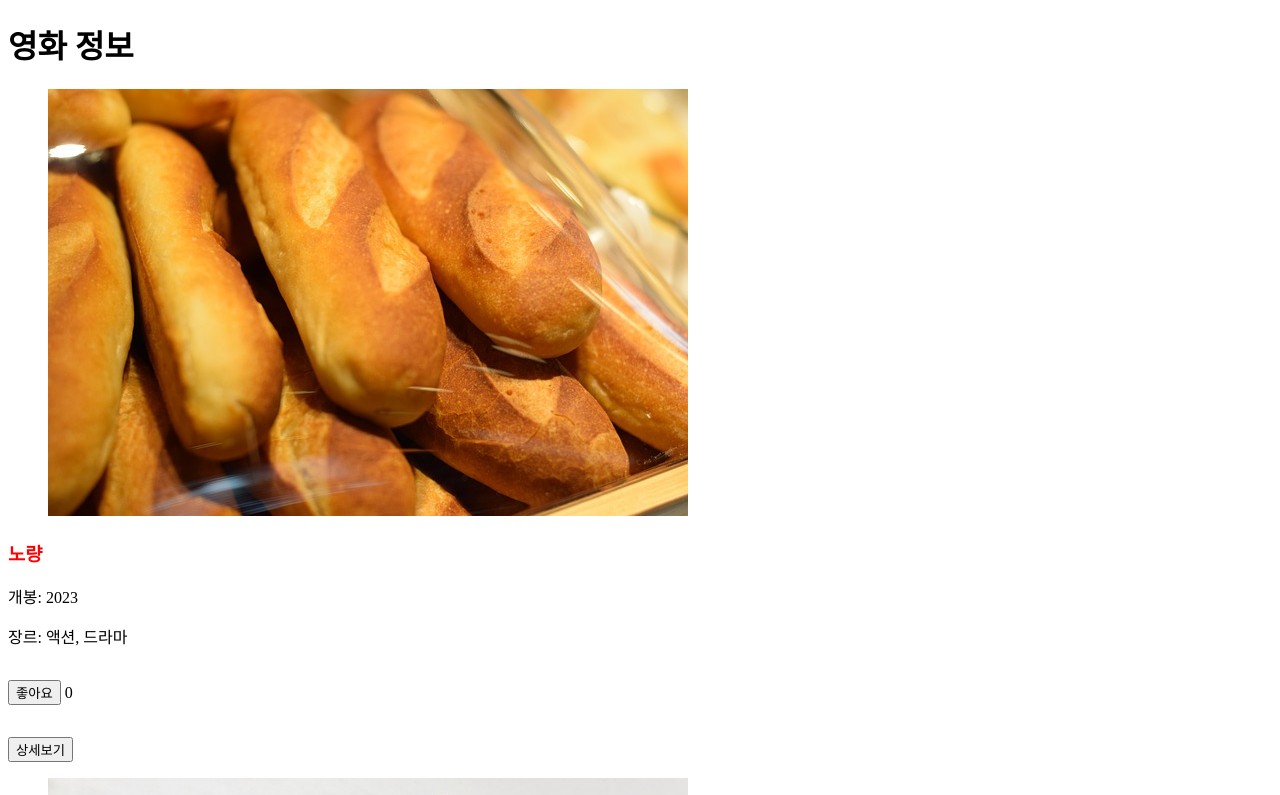
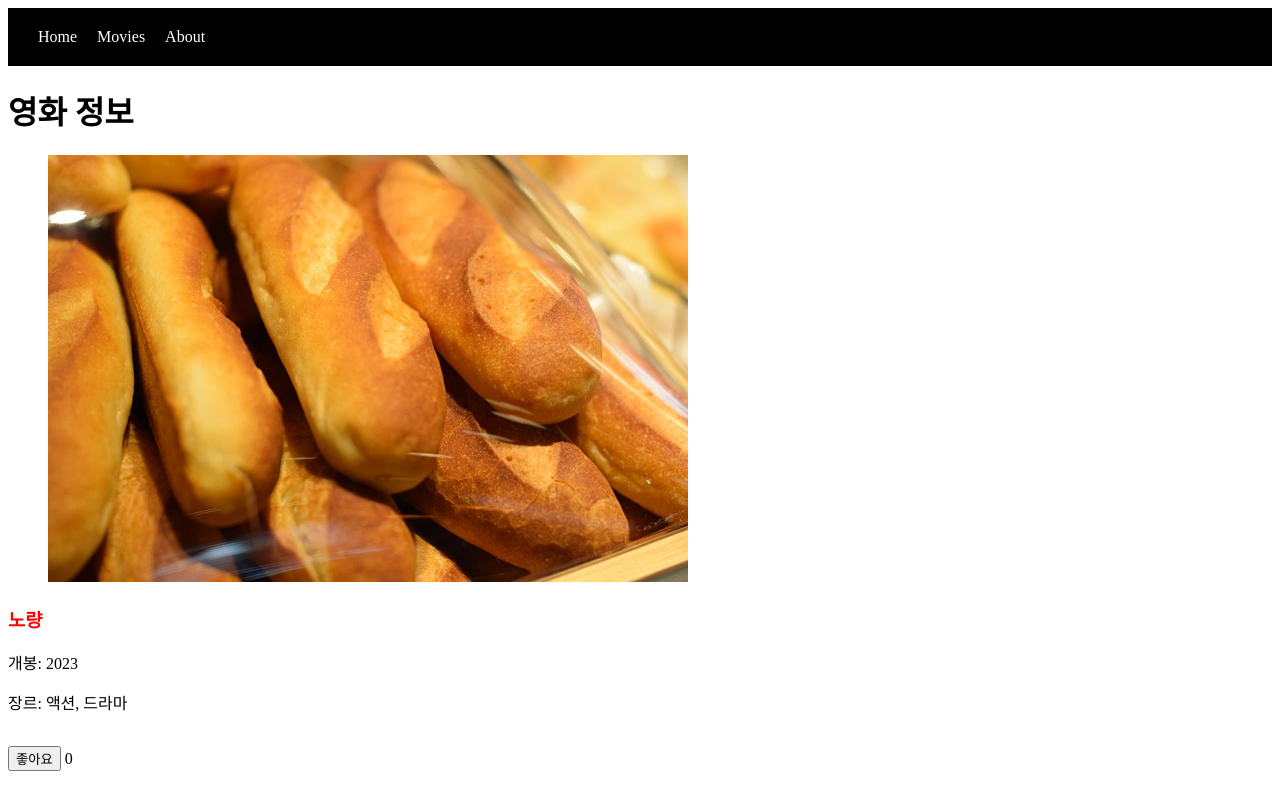
Before and after one commit to suji3927/vue3, a Vue app: page / in a window 1280 px wide. Shown: the top 795 px of the page. Built offline with nearby package versions, Linux system fonts and the light colour scheme.

Commit message:
feat: Navbar 컴포넌트 추가

```diff
--- a/src/App.vue
+++ b/src/App.vue
@@ -1,4 +1,5 @@
 <template>
+  <NavbarC />
   <h1>영화 정보</h1>
     <div v-for="(item, index) in movies" :key="index">
       <figure>
@@ -28,6 +29,13 @@
   // import { food, city } from './assets/movies'
   import movies from './assets/movies' // export default 사용 시 중괄호 없이 사용
 
+
+  // export name과 상관없이 import 선언된 이름 그대로 사용됨
+  // export name은
+  // - 컴포넌트를 재귀적으로 구성할 때
+  // - Vue 개발자 도구를 사용할 때
+  import NavbarC from './components/Navbar.vue'
+
   export default {
     name: 'App',
     data() { // 상태변수
@@ -42,6 +50,9 @@
       increseLike(index) {
         this.data[index].like++
       }
+    },
+    components: {
+      NavbarC: NavbarC,
     }
   }
 </script>
--- /dev/null
+++ b/src/components/Navbar.vue
@@ -0,0 +1,28 @@
+<template>
+    <nav class="navbar">
+        <a href="#">Home</a>
+        <a href="#">Movies</a>
+        <a href="#">About</a>
+        </nav>
+</template>
+
+<script>
+export default {
+    // 이름이 단순하면 에러 발생하는 경우가 있어서 + 'component' 사용
+    name: 'NavbarComponent',
+}
+</script>
+
+<style>
+    .navbar {
+        background: #000;
+        padding: 20px;
+    }
+
+    .navbar a {
+        color: #fff;
+        text-decoration: none;
+        padding: 10px;
+    }
+
+</style>
```
